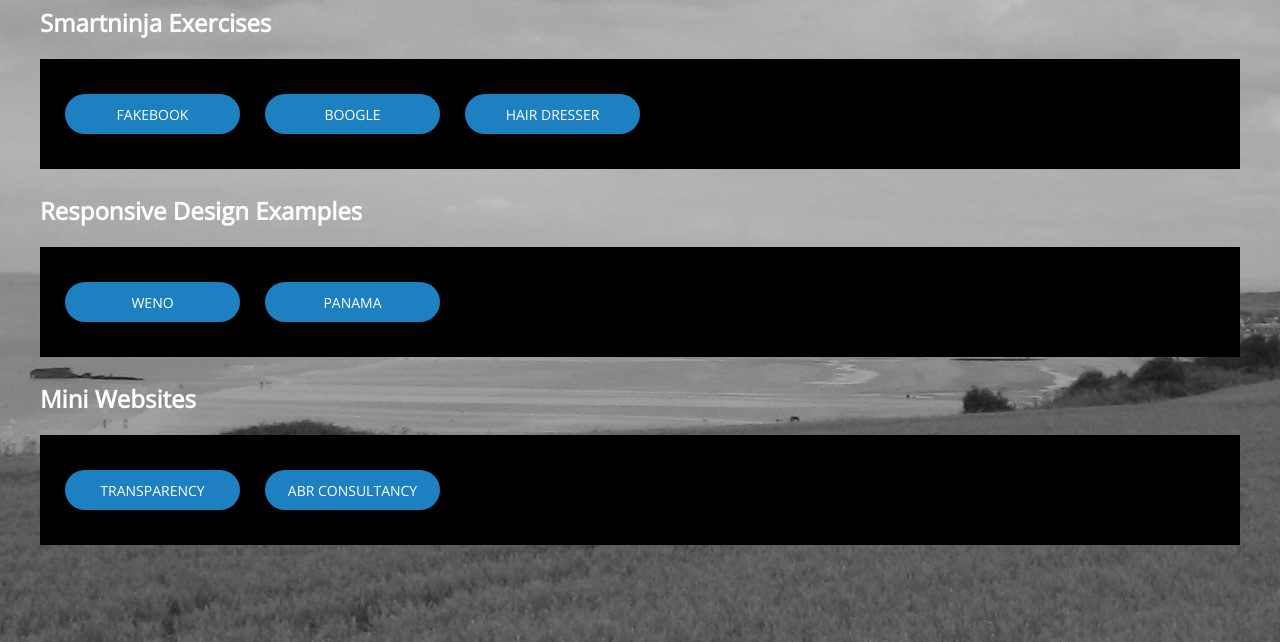
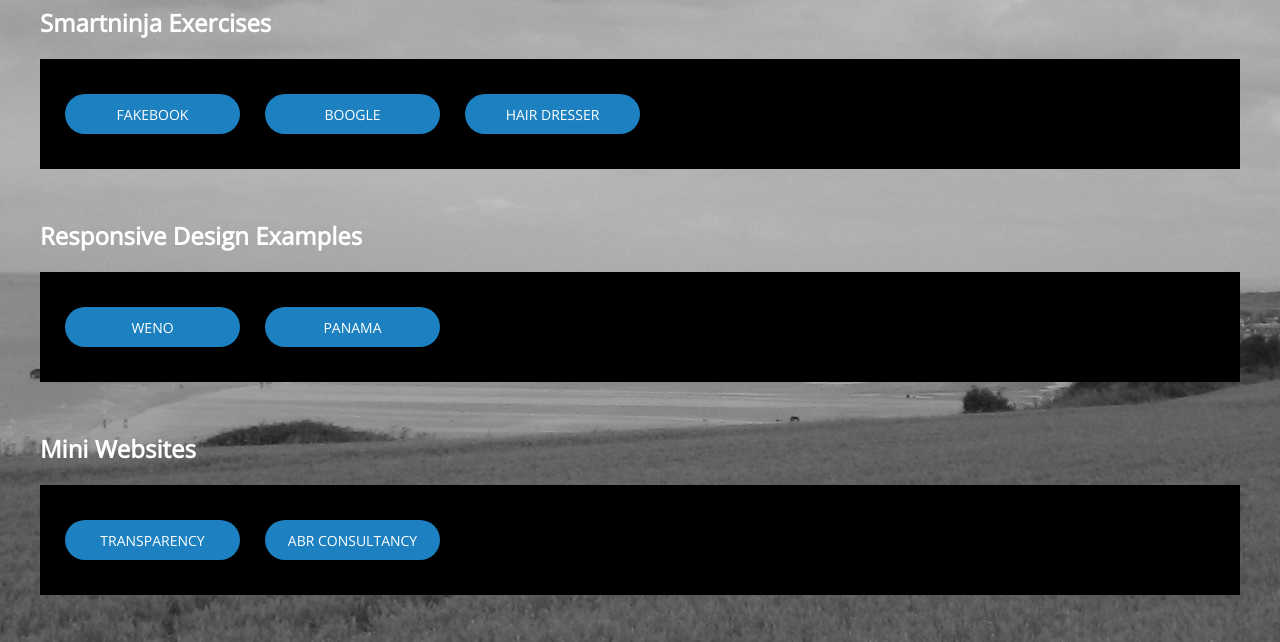
Before and after one commit to abreens/sn, a Flask app: page /portfolio in a window 1280 px wide. Shown: the part 158-800 px from the top of the page. Run offline with Flask 2, Linux system fonts and the light colour scheme.

Commit message:
Continued development

```diff
--- a/les15/static/css/style.css
+++ b/les15/static/css/style.css
@@ -80,7 +80,7 @@ section img {
 
 /*** SPECIFIC STYLING FOR PORTFOLIO.HTML ***/
 
-article { margin-bottom: 25px; }
+article { margin-bottom: 50px; }
 
 .buttonbanner{
     justify-content: left;
```
